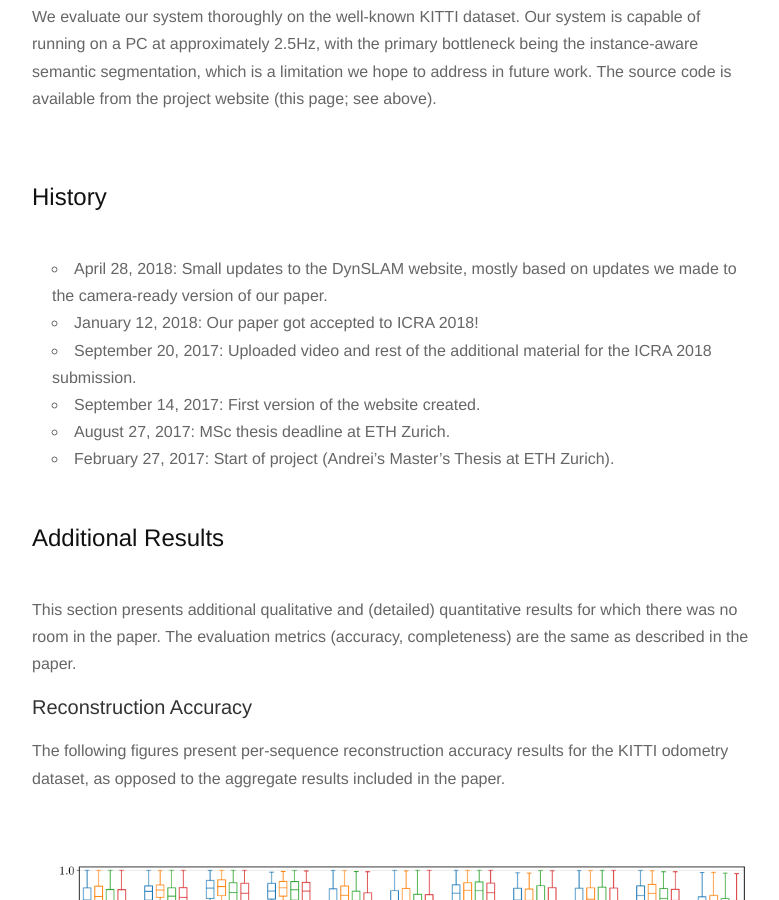
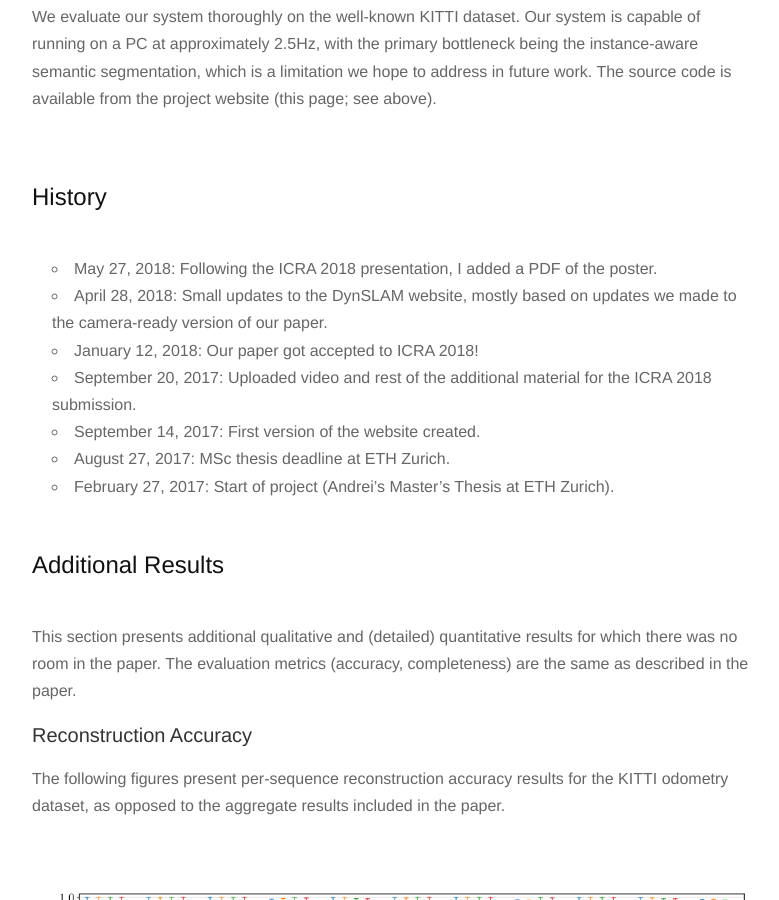
Before and after one commit to AndreiBarsan/andreibarsan.github.io, a Jekyll site: the page built from dynslam.md, in a window 1280 px wide and 900 px high, scrolled down 1300 px. Shown: the whole window, without its empty margins (248-1027 px from the left). Built offline with Jekyll 4.4.1, drawn with Linux system fonts in a browser that asks for light colours; nearby versions of some CDN libraries; formulas are drawn with MathJax 3.

Commit message:
Add poster history entry

```diff
--- a/dynslam.md
+++ b/dynslam.md
@@ -117,6 +117,8 @@ available from the project website (this page; see above).
 <br/>
 
 ## History
+ * May 27, 2018: Following the ICRA 2018 presentation, I added a PDF of the
+     poster.
  * April 28, 2018: Small updates to the DynSLAM website, mostly based on
      updates we made to the camera-ready version of our paper.
  * January 12, 2018: Our paper got accepted to ICRA 2018!
```
